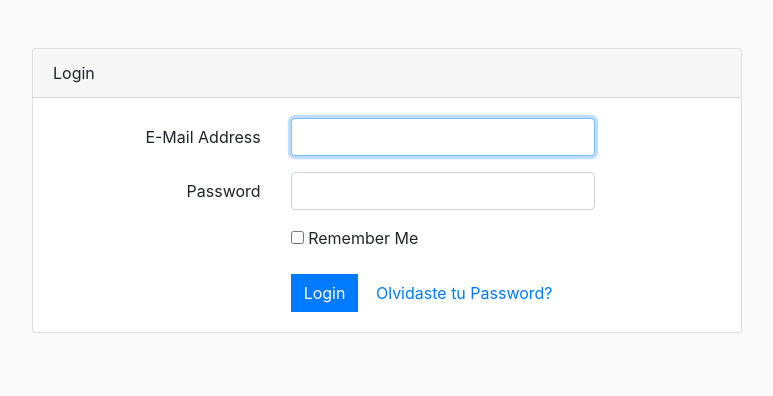
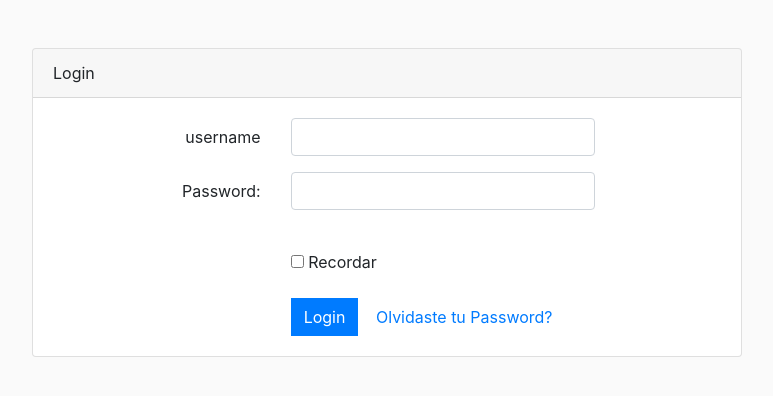
Before and after one commit to Rob866/shop_app, a Django app: page /login/ in a window 1280 px wide. Shown: the part 57-453 px from the top of the page, without its empty margins (253-1026 px from the left). Run offline with Django 3.2, Linux system fonts and the light colour scheme; some libraries are stand-ins or nearby versions.

Commit message:
añadi toda la funcionalidad de mi login y parte para la funcionaldad del registro de usuario termine el modelo de mi formulario y mi vista

```diff
--- a/web_app/store/forms.py
+++ b/web_app/store/forms.py
@@ -1,5 +1,37 @@
 from  django.forms import inlineformset_factory
 from .models import  Order,OrderItem
+from django.contrib.auth import authenticate,get_user_model
+from django import forms
+from django.contrib.auth.forms import UserCreationForm
+
+class SignUpForm(UserCreationForm):
+
+    class Meta:
+        model = get_user_model()
+        fields=('username','password1', 'password2','email','nombre','apellido')
+
+
+class LoginAutentificationForm(forms.Form):
+    username= forms.CharField()
+    password = forms.CharField(widget=forms.PasswordInput())
+
+    def __init__(self,request=None,*args,**kwargs):
+        self.request = request
+        self.user = None
+        super(LoginAutentificationForm,self).__init__(*args,**kwargs)
+
+    def clean(self):
+        username = self.cleaned_data.get('username')
+        password = self.cleaned_data.get('password')
+
+        if username is not None and password:
+            self.user = authenticate(username=username,password=password)
+        if self.user is None:
+            raise forms.ValidationError('error de autentificación')
+        return self.cleaned_data
+
+    def get_user(self):
+        return self.user
 
 
 OrderItemLineFormSet = inlineformset_factory(
--- a/web_app/store/templates/store/login.html
+++ b/web_app/store/templates/store/login.html
@@ -34,26 +34,59 @@
                 <div class="card">
                     <div class="card-header">Login</div>
                     <div class="card-body">
-                        <form action="" method="">
+                        <form action="" method="post" novalidate>
+                          {% csrf_token %}
                             <div class="form-group row">
-                                <label for="email_address" class="col-md-4 col-form-label text-md-right">E-Mail Address</label>
+                                <label for="email_address" class="col-md-4 col-form-label text-md-right">
+                                {{ form.username.name }} </label>
                                 <div class="col-md-6">
-                                    <input type="text" id="email_address" class="form-control" name="email-address" required autofocus>
+                                  <input
+                                      class ='form-control {% if form.username.errors %} is-invalid {% endif %}'
+                                      type="text"
+                                      name="username"
+                                      id='id_username'
+                                      value="{{ form.username.value|default:''}}">
+                                    {% if form.username.errors %}
+                                        <div class="invalid-feedback">
+                                          {{ form.username.errors}}
+                                        </div>
+                                    {%endif%}
                                 </div>
                             </div>
 
                             <div class="form-group row">
-                                <label for="password" class="col-md-4 col-form-label text-md-right">Password</label>
+                                <label for="password" class="col-md-4 col-form-label text-md-right">
+                                  {{ form.password.label_tag}} </label>
                                 <div class="col-md-6">
-                                    <input type="password" id="password" class="form-control" name="password" required>
+                                  <input
+                                    class ='form-control {% if form.password.errors %} is-invalid {% endif %}'
+                                    type="password"
+                                    name="password"
+                                    id='id_password'
+                                    value="{{ form.password.value|default:''}}">
+                                    {% if form.password.errors %}
+                                        <div class="invalid-feedback">
+                                          {{ form.password.errors }}
+                                        </div>
+                                    {%endif%}
                                 </div>
                             </div>
-
+                            <div class="form-group row">
+                            <div class="col-md-12">
+                            {% if form.non_field_errors %}
+                                {% for error in form.non_field_errors%}
+                                        <div style="text-align:center;">
+                                          <strong>*{{ error|escape }}</strong>
+                                        </div>
+                                {% endfor%}
+                            {%endif%}
+                          </div>
+                            </div>
                             <div class="form-group row">
                                 <div class="col-md-6 offset-md-4">
                                     <div class="checkbox">
                                         <label>
-                                            <input type="checkbox" name="remember"> Remember Me
+                                            <input type="checkbox" name="remember"> Recordar
                                         </label>
                                     </div>
                                 </div>
--- a/web_app/store/urls.py
+++ b/web_app/store/urls.py
@@ -10,6 +10,7 @@ urlpatterns = [
     path('add_to_order/',views.add_to_order,name='add_to_order'),
     path('cart/',views.cart,name='cart'),
     path('checkout/',views.checkout,name='checkout'),
-    path('login/',views.login,name='login'),
+    path('login/',views.LoginView.as_view(),name='login'),
+    path('logout/', views.Logout_view.as_view(),name="logout"),
     path('register/',views.register,name='register'),
 ]
--- a/web_app/store/views.py
+++ b/web_app/store/views.py
@@ -1,10 +1,70 @@
 from django.shortcuts import (render,get_object_or_404)
 from .models import  (Producto,Order,OrderItem)
-from django.views.generic.list import ListView
+from django.views.generic import   (ListView,RedirectView)
 from .filters import  ProductoFilter
 from django.http import  HttpResponseRedirect
 from django.urls import reverse
-from .forms import OrderItemLineFormSet
+from django.shortcuts import (render,redirect)
+from .forms import OrderItemLineFormSet,LoginAutentificationForm,SignUpForm
+from django.contrib.auth import login,logout
+from django.views.generic.edit import FormView
+
+
+
+class Signup_view(FormView):
+    template_name = "store/register.html"
+    form_class = SignUpForm
+
+    def dispatch(self,request,*args,**kwargs):
+        if request.user.is_authenticated:
+            return redirect("/")
+        else:
+            return super(Signup_view,self).dispatch(request,*args,**kwargs)
+
+    def get_success_url(self):
+        return self.request.GET.get("next", "/")
+
+
+    def form_valid(self, form):
+        response = super().form_valid(form)
+        form.save()
+        username = form.cleaned_data.get("username")
+        raw_password = form.cleaned_data.get("password1")
+        email = form.cleaned_data.get("email")
+        nombre = form.cleaned_data.get("nombre")
+        email = form.cleaned_data.get("apellido")
+        user = authenticate(username=username,password=raw_password,email=email,nombre=nombre,
+        apellido= apellido )
+        if user is None:
+            raise forms.ValidationError('error de autentificación')
+        login(self.request, user)
+        return response
+
+
+
+class LoginView(FormView):
+    form_class = LoginAutentificationForm
+    template_name = "store/login.html"
+    success_url =  '/'
+
+    def dispatch(self,request,*args,**kwargs):
+        if request.user.is_authenticated:
+            return redirect("/")
+        else:
+            return super(LoginView,self).dispatch(request,*args,**kwargs)
+
+    def form_valid(self, form):
+        login(self.request,form.get_user())
+        return super(LoginView, self).form_valid(form)
+
+
+class Logout_view(RedirectView):
+    pattern_name = 'store:store'
+
+    def get(self,request,*args,**kwargs):
+        logout(request)
+        return super(Logout_view,self).get(request,*args,**kwargs)
+
 
 class ProductListView(ListView):
     model = Producto
@@ -36,8 +96,6 @@ def add_to_order(request):
     return HttpResponseRedirect(reverse('store:producto_view',args=(producto.slug,)))
 
 
-
-
 def cart(request):
     if not request.order:
         return render(request,'store/cart.html',{ 'formset': None})
@@ -60,10 +118,6 @@ def checkout(request):
     context = {}
     return render(request,'store/checkout.html',context)
 
-def login(request):
-    context = {}
-    return render(request,'store/login.html',context)
-
 def register(request):
     context = {}
     return render(request,'store/register.html',context)
--- a/web_app/templates/store/base.html
+++ b/web_app/templates/store/base.html
@@ -26,15 +26,21 @@
         <li class="nav-item active">
           <a class="nav-link" href="{% url 'store:store' %}">Store<span class="sr-only">(current)</span></a>
         </li>
-        <li class="nav-item">
-        <a href="{% url 'store:login' %}" class="btn btn-warning">Login</a>
-        <!--<a class="nav-link" href="#">Link</a>-->
-        </li>
+        {% if request.user.is_authenticated %}
+          <li class="nav-item">
+          <a href="{% url 'store:logout' %}" class="btn btn-warning">Logout</a>
+          </li>
+        {% else %}
+          <li class="nav-item">
+          <a href="{% url 'store:login' %}" class="btn btn-warning">Login</a>
+          </li>
+        {% endif%}
 
       </ul>
       <div class="form-inline my-2 my-lg-0">
+          {% if not request.user.is_authenticated %}
         <a  style="margin-right: 5px;" href="{% url 'store:register' %}" class="btn btn-warning">Register</a>
-
+          {% endif%}
         <a href="{% url 'store:cart' %}">
           <img  id="cart-icon" src="{% static 'images/cart.png' %}">
         </a>
```
Also changed, not shown: web_app/store/templates/store/register.html (+10 -9 lines), web_app/db.sqlite3, web_app/media/imagenes-del-producto/443_yjHGnOC.jpg (added), web_app/media/imagenes-del-producto/Nostalgia-Frank-Moth-Poster.webp (added), web_app/media/producto-thumbnails/443_5Ims8Ua.jpg (added), web_app/media/producto-thumbnails/Nostalgia-Frank-Moth-Poster.webp (added).
